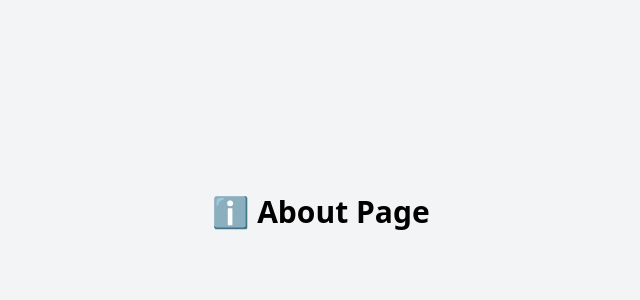
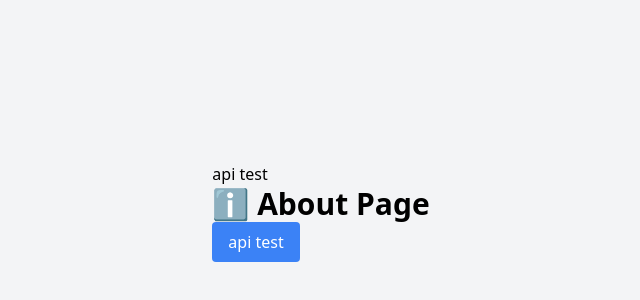
Before and after one commit to jun950829/TRACKY-FE, a React (Vite) app: page /about in a window 1280 px wide. Shown: the part 188-488 px from the top of the page, without its empty margins (319-959 px from the left). Built offline with nearby package versions, Linux system fonts and the light colour scheme.

Commit message:
feat: api cors test 완료

```diff
--- /dev/null
+++ b/src/libs/apis/bizApi.ts
@@ -0,0 +1,41 @@
+import axios from "axios";
+
+// ✅ 기본 API 인스턴스 설정
+const bizApi = axios.create({
+  baseURL: import.meta.env.VITE_API_BASE_URL + "/biz",// 기본 API URL
+  timeout: 5000, // 요청 제한 시간 (5초)
+  headers: {
+    "Content-Type": "application/json",
+  },
+});
+
+// // ✅ 요청 인터셉터 설정 (필요한 경우)
+// api.interceptors.request.use(
+//   (config) => {
+//     const token = localStorage.getItem("accessToken"); // 토큰 가져오기 (예제)
+//     if (token) {
+//       config.headers.Authorization = `Bearer ${token}`;
+//     }
+//     return config;
+//   },
+//   (error) => Promise.reject(error)
+// );
+
+// ✅ 응답 인터셉터 설정 (에러 핸들링)
+bizApi.interceptors.response.use(
+  (response) => response,
+  (error) => {
+    console.error("API Error:", error.response || error.message);
+    return Promise.reject(error);
+  }
+);
+
+// ✅ API 요청 함수들
+export const bizApiService = {
+  getBizs: async () => {
+    const response = await bizApi.get("/getall");
+    return response.data;
+  },
+};
+
+export default bizApiService;
--- a/src/pages/About.tsx
+++ b/src/pages/About.tsx
@@ -1,5 +1,34 @@
+import { useState } from "react";
+import Button from "../components/common/Button";
+import bizApiService from "../libs/apis/bizApi";
+
+type BIZ = {
+  biz_admin : string;
+  biz_name: string;
+  biz_phone_num: string;
+  biz_reg_num: string;
+}
+
 function About() {
-  return <h1 className="text-3xl font-bold text-center">ℹ️ About Page</h1>;
+  const [bizs, setBizs] = useState<BIZ[]>([]);
+
+  async function getAllbiz() {
+    const result = await bizApiService.getBizs();
+    console.log(result);
+    setBizs(result);
+  }
+
+  return (
+    <div>
+      <h1>api test</h1>
+      <h1 className="text-3xl font-bold text-center">ℹ️ About Page</h1>
+
+      <Button label="api test" size="md" onClick={getAllbiz} />
+      {bizs.map((biz: BIZ , index: number) => {
+        return <div key={index}>{biz.biz_admin}/ {biz.biz_name} / {biz.biz_phone_num} / {biz.biz_reg_num} </div>
+      })}
+    </div>
+  )
 }
 
 export default About;
--- a/vite.config.ts
+++ b/vite.config.ts
@@ -33,4 +33,13 @@ export default defineConfig({
       url: "url",
     },
   },
+  server: {
+    proxy: {
+      "/api": {
+        target: "http://localhost:8080/api", // Spring 서버 주소
+        changeOrigin: true,
+        rewrite: (path) => path.replace(/^\/api/, ""),
+      },
+    },
+  },
 });
```
Also changed, not shown: 1 other file (tests, documents, lock files or other folders).
